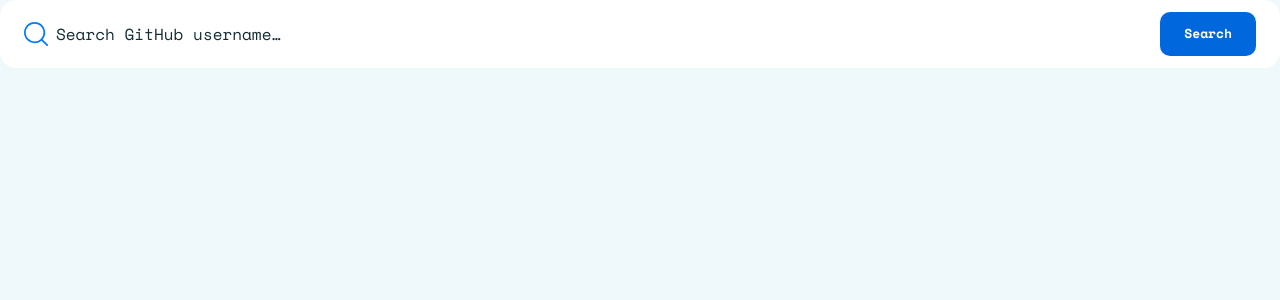
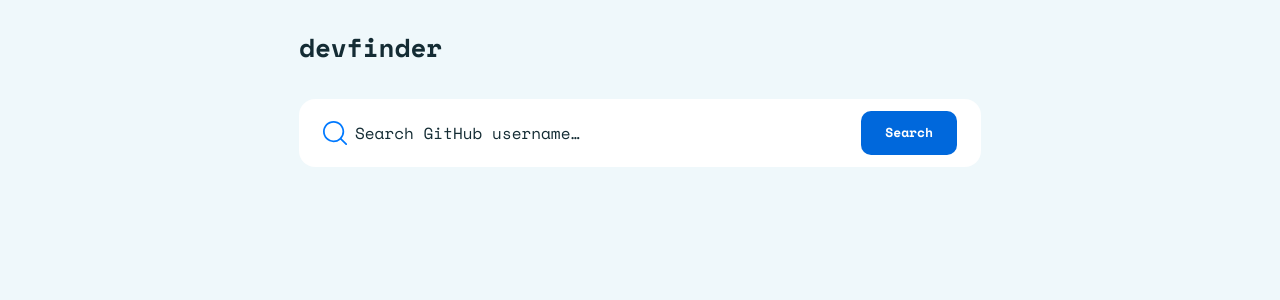
Before and after one commit to anet-eny/github-user-search-app, a React (Vite) app: page / in a window 1280 px wide. Shown: the top 300 px of the page. Built offline with nearby package versions, Linux system fonts and the light colour scheme.

Commit message:
feat: create and style App structure

```diff
--- a/src/App.tsx
+++ b/src/App.tsx
@@ -9,11 +9,20 @@ function App() {
 
   return (
     <>
-      <SearchBar
-        onSearch={fetchUser}
-        error={error}
-        isLoading={status === "loading"}
-      />
+      <div className="min-h-screen bg-[var(--color-bg-default)] transition-colors duration-300">
+        <main className="mx-auto max-w-[730px] px-6 py-8">
+          <header className="flex items-center justify-between mb-9">
+            <h1 className="text-preset-1">devfinder</h1>
+            {/* <ThemeToggle theme={theme} onToggle={toggle} /> */}
+          </header>
+
+          <SearchBar
+            onSearch={fetchUser}
+            error={error}
+            isLoading={status === "loading"}
+          />
+        </main>
+      </div>
     </>
   );
 }
```
